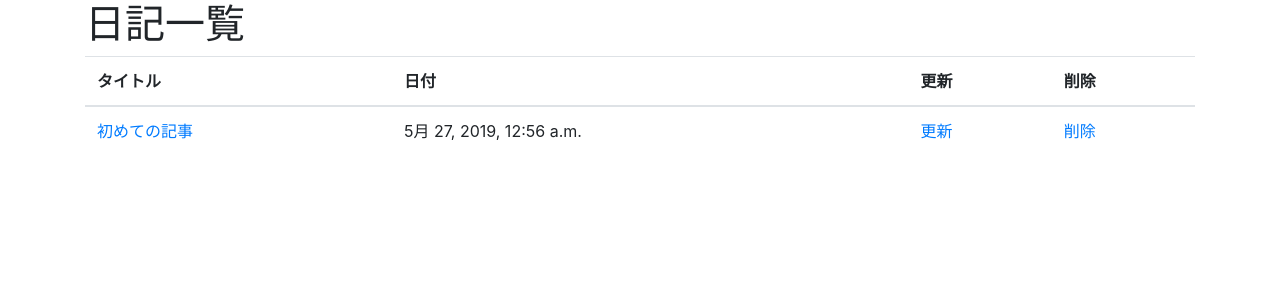
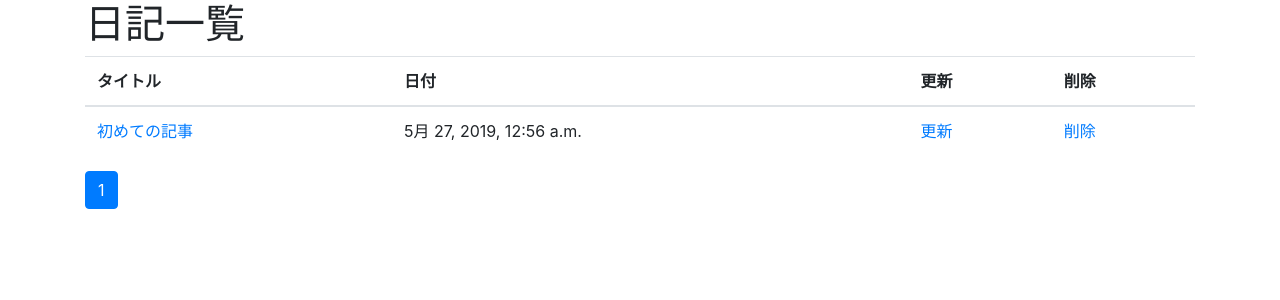
Before and after one commit to tomonakar/practice_django, a Django app: page /diary/ in a window 1280 px wide. Shown: the part 40-340 px from the top of the page. Run offline with Django 3.2, Linux system fonts and the light colour scheme; data comes from the database, SQL or seed files in the repository; some libraries are stand-ins or nearby versions.

Commit message:
refactor: paging

```diff
--- a/diary_project/diary/templates/diary/day_list.html
+++ b/diary_project/diary/templates/diary/day_list.html
@@ -23,7 +23,7 @@
   </tbody>
 </table>
 
-{% include "diary/paging.html" %}
+{% include "diary/paging3.html" %}
 
 
 {% endblock  %}
--- a/diary_project/diary/templates/diary/paging.html
+++ b/diary_project/diary/templates/diary/paging.html
@@ -2,6 +2,15 @@
   <a href="?page={{ page_obj.previous_page_number }}">前へ</a>
 {% endif %}
 
+<!-- 数字部分 -->>
+{% for num in page_obj.paginator.page_range %}
+  {% if page_pbj.number == num %}
+  <span>{{ num }}</span>
+  {% else %}
+    <a href="?page={{ num }}">{{ num }}</a>
+  {% endif %}
+{% endfor %}
+
 {% if page_obj.has_next %}
   <a href="?page={{ page_obj.next_page_number }}">次へ</a>
 {% endif %}
--- /dev/null
+++ b/diary_project/diary/templates/diary/paging3.html
@@ -0,0 +1,37 @@
+<nav aria-label="Page navigation">
+  <ul class="pagination">
+
+      {% if page_obj.has_previous %}
+        <li class="page-item">
+        <a class="page-link" href="?page={{ page_obj.previous_page_number }}">
+          <span aria-hidden="true">&laquo;</span>
+        </a>
+      </li>
+      {% endif %}
+
+      {% for link_page in page_obj.paginator.page_range %}
+        {% if link_page == page_obj.number %}
+          <li class="page-item active">
+            <a class="page-link" href="?page={{ link_page }}">
+              {{ link_page }}
+            </a>
+          </li>
+        {% else %}
+          <li class="page-item">
+            <a class="page-link" href="?page={{ link_page }}">
+              {{ link_page }}
+            </a>
+          </li>
+        {% endif %}
+      {% endfor %}
+
+      {% if page_obj.has_next %}
+        <li class="page-item">
+        <a class="page-link" href="?page={{ page_obj.next_page_number }}" aria-label="Next">
+          <span aria-hidden="true">&raquo;</span>
+        </a>
+      </li>
+      {% endif %}
+
+  </ul>
+</nav>
```
Also changed, not shown: diary_project/diary/templates/diary/pagng2.html (added, +12 -0 lines).
